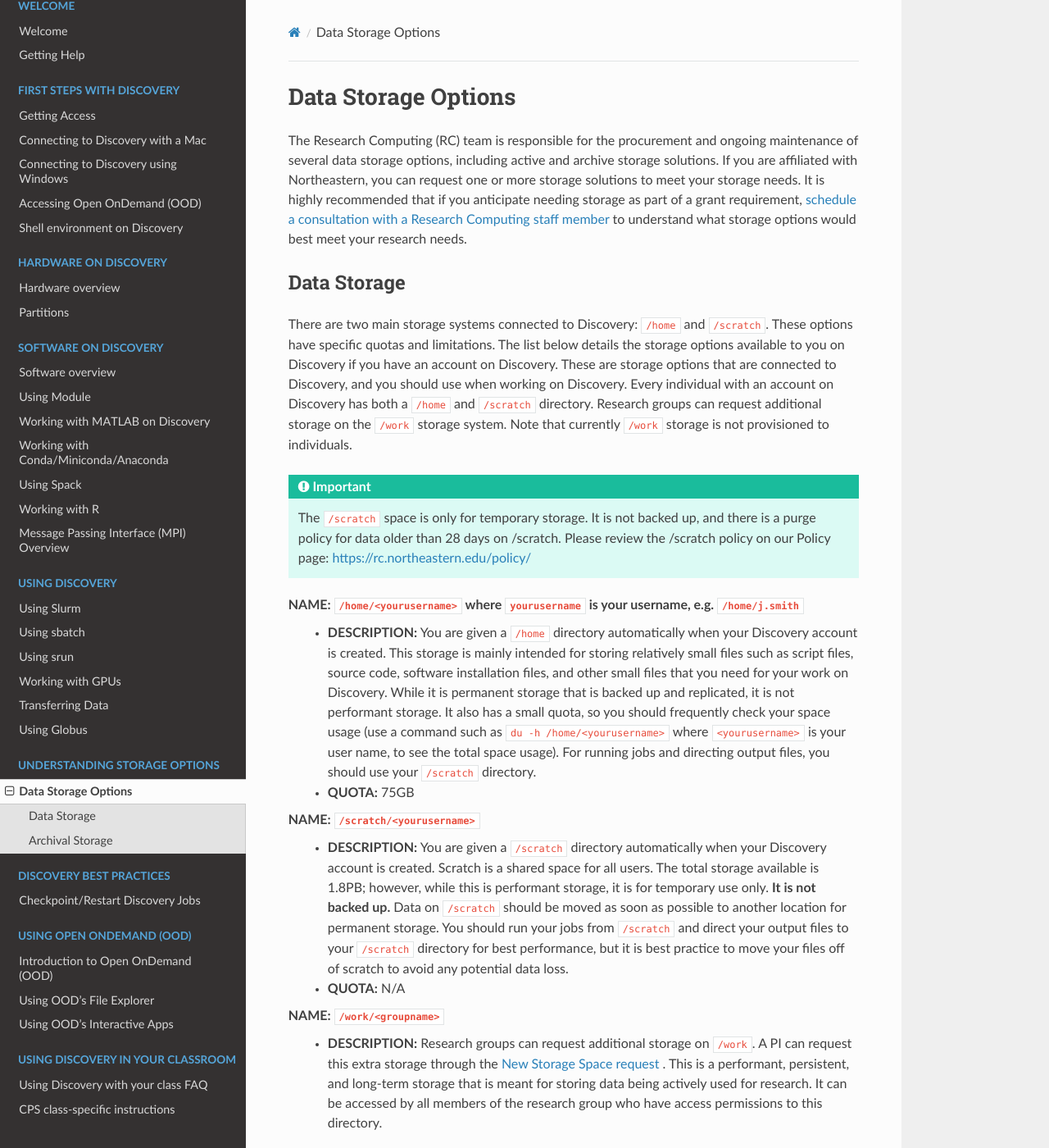
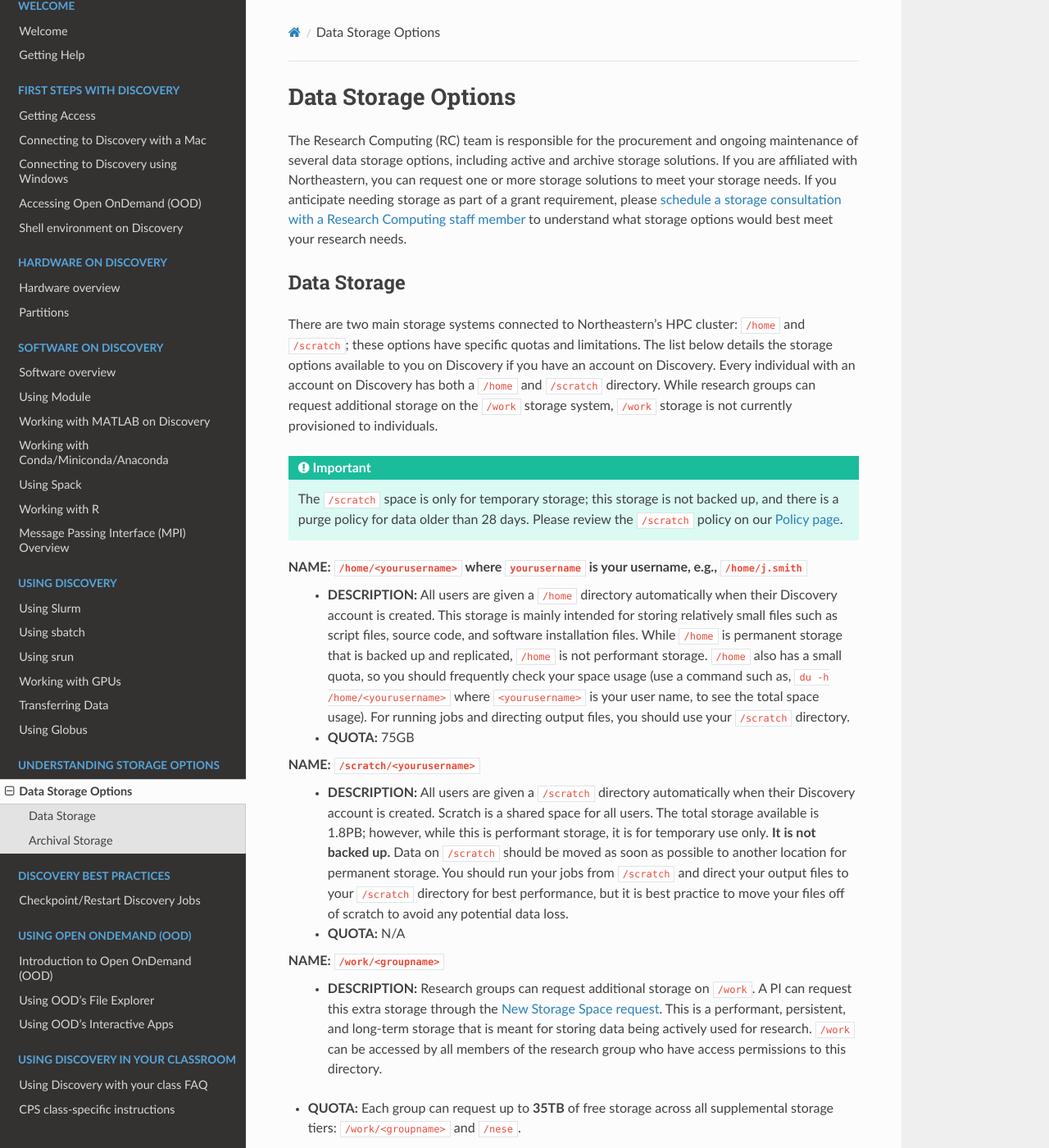
Before and after one commit to northeastern-rc/rc-public-documentation, a Sphinx documentation site: the page built from docs/source/storage/discovery_storage.rst, in a window 1280 px wide and 1400 px high. Shown: the whole window at 82% size. Built offline with Sphinx 7.4.7 and the Read the Docs theme 2.0.0, drawn with Linux system fonts in a browser that asks for light colours; some of the changed text lies outside the part shown.

Commit message:
Update discovery_storage.rst

```diff
--- a/docs/source/storage/discovery_storage.rst
+++ b/docs/source/storage/discovery_storage.rst
@@ -5,47 +5,45 @@ Data Storage Options
 *********************************
 The Research Computing (RC) team is responsible for the procurement and ongoing maintenance of several data storage options,
 including active and archive storage solutions. If you are affiliated with Northeastern, you can request one or more storage
-solutions to meet your storage needs. It is highly recommended that if you anticipate needing storage as part of a grant requirement,
-`schedule a consultation with a Research Computing staff member <https://rc.northeastern.edu/support/consulting>`_ to understand what
+solutions to meet your storage needs. If you anticipate needing storage as part of a grant requirement, please
+`schedule a storage consultation with a Research Computing staff member <https://rc.northeastern.edu/support/consulting>`_ to understand what
 storage options would best meet your research needs.
 
 Data Storage
 ==================================
 
-There are two main storage systems connected to Discovery: ``/home`` and ``/scratch``. These options have specific quotas and limitations.
-The list below details the storage options available to you on Discovery if you have an account on Discovery. These are storage options
-that are connected to Discovery, and you should use when working on Discovery. Every individual with an account on Discovery has
-both a ``/home`` and ``/scratch`` directory. Research groups can request additional storage on the ``/work`` storage system. Note that currently
-``/work`` storage is not provisioned to individuals.
+There are two main storage systems connected to Northeastern's HPC cluster: ``/home`` and ``/scratch``; these options have specific quotas and limitations.
+The list below details the storage options available to you on Discovery if you have an account on Discovery. Every individual with an account on Discovery has
+both a ``/home`` and ``/scratch`` directory. While research groups can request additional storage on the ``/work`` storage system,
+``/work`` storage is not currently provisioned to individuals.
 
 .. important::
-   The ``/scratch`` space is only for temporary storage. It is not backed up, and there is a purge policy for data older than 28 days
-   on /scratch. Please review the /scratch policy on our Policy page: https://rc.northeastern.edu/policy/
+   The ``/scratch`` space is only for temporary storage; this storage is not backed up, and there is a purge policy for data older than 28 days. Please review the ``/scratch`` policy on our `Policy page <https://rc.northeastern.edu/policy/>`_.
 
-**NAME:** ``/home/<yourusername>`` where ``yourusername`` is your username, e.g. ``/home/j.smith``
- - **DESCRIPTION:** You are given a ``/home`` directory automatically when your Discovery account is created. This storage is mainly intended for storing relatively small files such as script files, source code, software installation files, and other small files that you need for your work on Discovery. While it is permanent storage that is backed up and replicated, it is not performant storage. It also has a small quota, so you should frequently check your space usage (use a command such as ``du -h /home/<yourusername>`` where ``<yourusername>`` is your user name, to see the total space usage). For running jobs and directing output files, you should use your ``/scratch`` directory.
+**NAME:** ``/home/<yourusername>`` where ``yourusername`` is your username, e.g., ``/home/j.smith``
+ - **DESCRIPTION:** All users are given a ``/home`` directory automatically when their Discovery account is created. This storage is mainly intended for storing relatively small files such as script files, source code, and software installation files. While ``/home`` is permanent storage that is backed up and replicated, ``/home`` is not performant storage. ``/home`` also has a small quota, so you should frequently check your space usage (use a command such as, ``du -h /home/<yourusername>`` where ``<yourusername>`` is your user name, to see the total space usage). For running jobs and directing output files, you should use your ``/scratch`` directory.
  - **QUOTA:** 75GB
 
 **NAME:** ``/scratch/<yourusername>``
- - **DESCRIPTION:** You are given a ``/scratch`` directory automatically when your Discovery account is created. Scratch is a shared space for all users. The total storage available is 1.8PB; however, while this is performant storage, it is for temporary use only. **It is not backed up.** Data on ``/scratch`` should be moved as soon as possible to another location for permanent storage. You should run your jobs from ``/scratch`` and direct your output files to your ``/scratch`` directory for best performance, but it is best practice to move your files off of scratch to avoid any potential data loss.
+ - **DESCRIPTION:** All users are given a ``/scratch`` directory automatically when their Discovery account is created. Scratch is a shared space for all users. The total storage available is 1.8PB; however, while this is performant storage, it is for temporary use only. **It is not backed up.** Data on ``/scratch`` should be moved as soon as possible to another location for permanent storage. You should run your jobs from ``/scratch`` and direct your output files to your ``/scratch`` directory for best performance, but it is best practice to move your files off of scratch to avoid any potential data loss.
  - **QUOTA:** N/A
 
 **NAME:** ``/work/<groupname>``
- - **DESCRIPTION:** Research groups can request additional storage on ``/work``. A PI can request this extra storage through the `New Storage Space request <https://bit.ly/NURC-NewStorage>`_ . This is a performant, persistent, and long-term storage that is meant for storing data being actively used for research. It can be accessed by all members of the research group who have access permissions to this directory.
+ - **DESCRIPTION:** Research groups can request additional storage on ``/work``. A PI can request this extra storage through the `New Storage Space request <https://bit.ly/NURC-NewStorage>`_. This is a performant, persistent, and long-term storage that is meant for storing data being actively used for research. ``/work`` can be accessed by all members of the research group who have access permissions to this directory.
 - **QUOTA:** Each group can request up to **35TB** of free storage across all supplemental storage tiers: ``/work/<groupname>`` and ``/nese``.
 
 .. note::
-   The ``/research`` storage tier is no longer provided. Please contact Research Computing if you are a former user of ``/research`` and have questions or issues related to this by `submitting a ticket <https://bit.ly/NURC-Assistance>`_. Other storage options include ``/work``, `Sharepoint <https://service.northeastern.edu/tech?id=kb_article&sysparm_article=KB0012695>`_, and `OneDrive <https://service.northeastern.edu/tech?id=kb_article&sysparm_article=KB0012764>`_.
+   The ``/research`` storage tier is no longer provided. Please contact Research Computing if you are a former user of ``/research`` and have questions or issues related to ``/research`` by `submitting a ticket <https://bit.ly/NURC-Assistance>`_. Other storage options include ``/work``, `Sharepoint <https://service.northeastern.edu/tech?id=kb_article&sysparm_article=KB0012695>`_, and `OneDrive <https://service.northeastern.edu/tech?id=kb_article&sysparm_article=KB0012764>`_.
 
 Archival Storage
 ==================================
 
 **NAME:** ``/nese``
- - **DESCRIPTION:** This is archival, non-performant storage that is intended for researchers who need to have a long-term storage option for their data.
+ - **DESCRIPTION:** This is archival, non-performant storage intended for researchers who need to have a long-term storage option for their data.
  - **QUOTA:** Each group can request up to **35TB** of free storage across all supplemental storage tiers: ``/work/<groupname>`` and ``/nese``.
 
 .. important::
    If you are not connected to the campus internet, you must be connected to
    the university's VPN (GlobalProtect) before you can access the ``/nese`` system.
    You can find detailed information about downloading and using the GlobalProtect VPN
-   in the `FAQ: VPN and remote access <https://service.northeastern.edu/tech?id=kb_article&sys_id=4701e07adb93485084ba5595ce9619a9>`_.
+   in the `FAQ: VPN and remote access <https://service.northeastern.edu/tech?id=kb_article_view&sysparm_article=KB0013983>`_.
```
